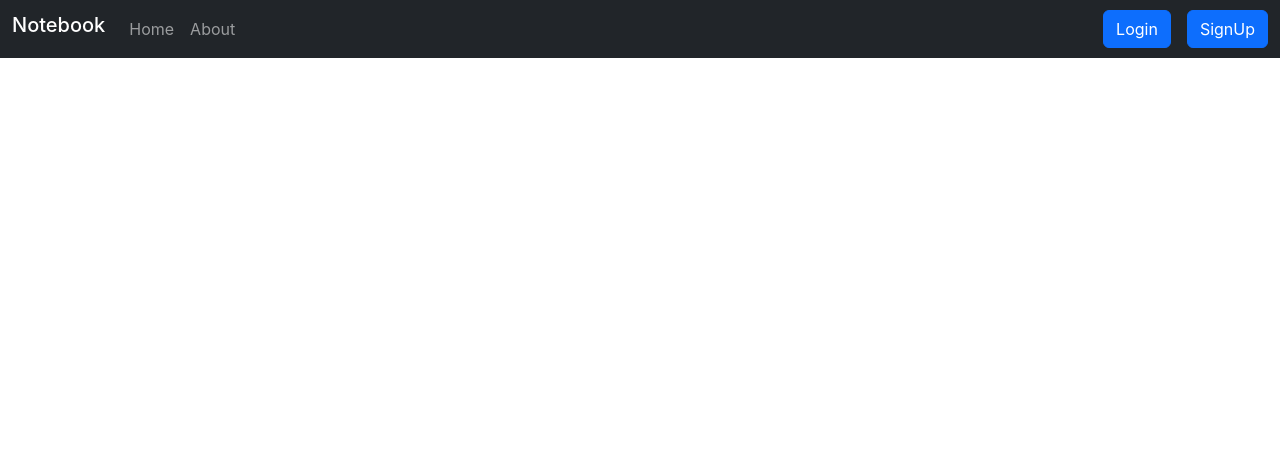
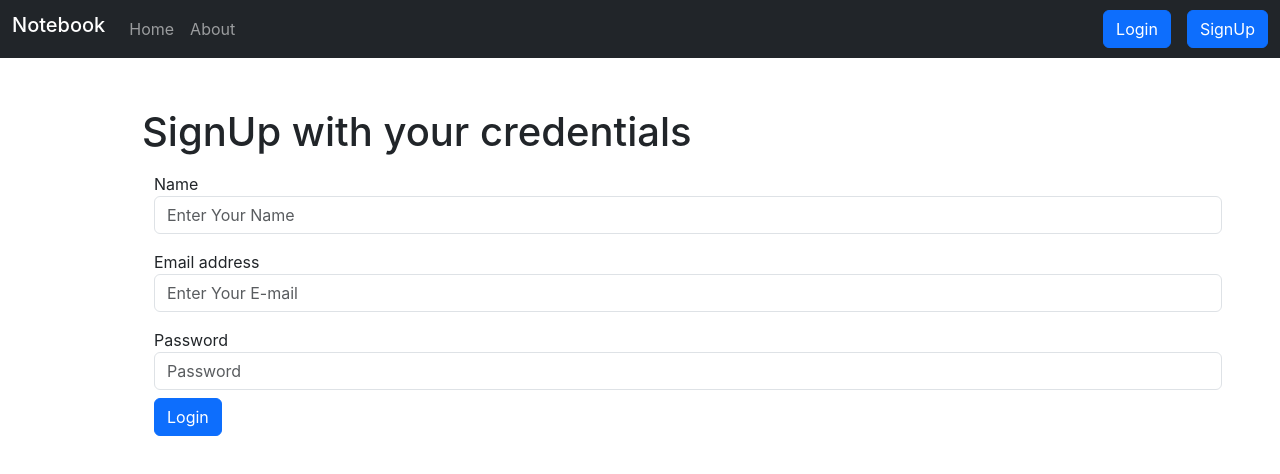
Before and after one commit to FantomDX316/Notebook-, a React (Create React App) app in the folder notebook/: page /signup in a window 1280 px wide. Shown: the top 474 px of the page. Built offline with nearby package versions, Linux system fonts and the light colour scheme.

Commit message:
created sign up component

```diff
--- a/notebook/src/App.js
+++ b/notebook/src/App.js
@@ -11,6 +11,7 @@ import About from './Components/About';
 import NoteState from './Context/NoteState';
 import Alert from './Components/Alert';
 import Login from './Components/Login';
+import SignUp from './Components/SignUp';
 
 
 
@@ -29,6 +30,7 @@ function App() {
               <Route exact path="/" element={<Home />}></Route>
               <Route exact path="/about" element={<About />}></Route>
               <Route exact path="/login" element={<Login />}></Route>
+              <Route exact path="/signup" element={<SignUp/>}></Route>
             </Routes>
           </div>
         </Router>
--- a/notebook/src/Components/Login.js
+++ b/notebook/src/Components/Login.js
@@ -10,7 +10,8 @@ const Login = () => {
     const {showAlert} = context;
 
     const handleChange = (e)=>{
-        setCredentials({...credentials,[e.target.name]:e.target.value})
+        setCredentials({...credentials,[e.target.name]:e.target.value});
+
     }
     const handleSubmit = async (e)=>{
         e.preventDefault();
--- a/notebook/src/Components/SignUp.js
+++ b/notebook/src/Components/SignUp.js
@@ -0,0 +1,63 @@
+import React, {useState,useContext} from 'react';
+import { useNavigate } from 'react-router-dom';
+import NoteContext from "../Context/NoteContext";
+
+const SignUp = () => {
+    const context = useContext(NoteContext);
+    const navigate = useNavigate();
+    const {showAlert} = context;
+    const [credentials,setCredentials] = useState({name:"",email:"",password:""});
+    const handleChange = (e)=>{
+            setCredentials({...credentials,[e.target.name]:e.target.value});
+    };
+    const handleSubmit = async (e)=>{
+            e.preventDefault();
+            const response = await fetch("http://localhost:5000/api/auth/create_user",{
+                method:"POST",
+                headers:{
+                    "Content-Type":"application/json",
+                },
+                body:JSON.stringify({name:credentials.name,email:credentials.email,password:credentials.password})
+            });
+            const token = await response.json();
+            if(token.success){
+                localStorage.setItem('token',token.authtoken);
+                showAlert("success","Signed Up Successfully");
+                navigate('/');
+            }
+            else{
+                showAlert("danger","Error Signing Up");
+
+            }
+
+    }
+    return (
+        <>
+            <div className="container">
+                <h1 className="mx-5">SignUp with your credentials</h1>
+                <form onSubmit={handleSubmit}>
+                    <div className="container mx-5">
+                    <div className="form-group my-3 ">
+                            <label htmlFor="name">Name</label>
+                            <input type="text" className="form-control" onChange={handleChange} value={credentials.name} name="name" id="name" aria-describedby="emailHelp" placeholder="Enter Your Name" required />
+
+                        </div>
+                        <div className="form-group my-3 ">
+                            <label htmlFor="email">Email address</label>
+                            <input type="email" className="form-control" onChange={handleChange} value={credentials.email}    name="email" id="email" aria-describedby="emailHelp" placeholder="Enter Your E-mail" required />
+
+                        </div>
+                        <div className="form-group ">
+                            <label htmlFor="password">Password</label>
+                            <input type="password" className="form-control" onChange={handleChange} value={credentials.password} id="password"   name="password" placeholder="Password" required />
+                        </div>
+                        <button type="submit" className="btn btn-primary my-2">Login</button>
+                    </div>
+
+                </form>
+            </div>
+
+        </>
+    )
+};
+export default SignUp;
```
Also changed, not shown: 1 other file (tests, documents, lock files or other folders).
